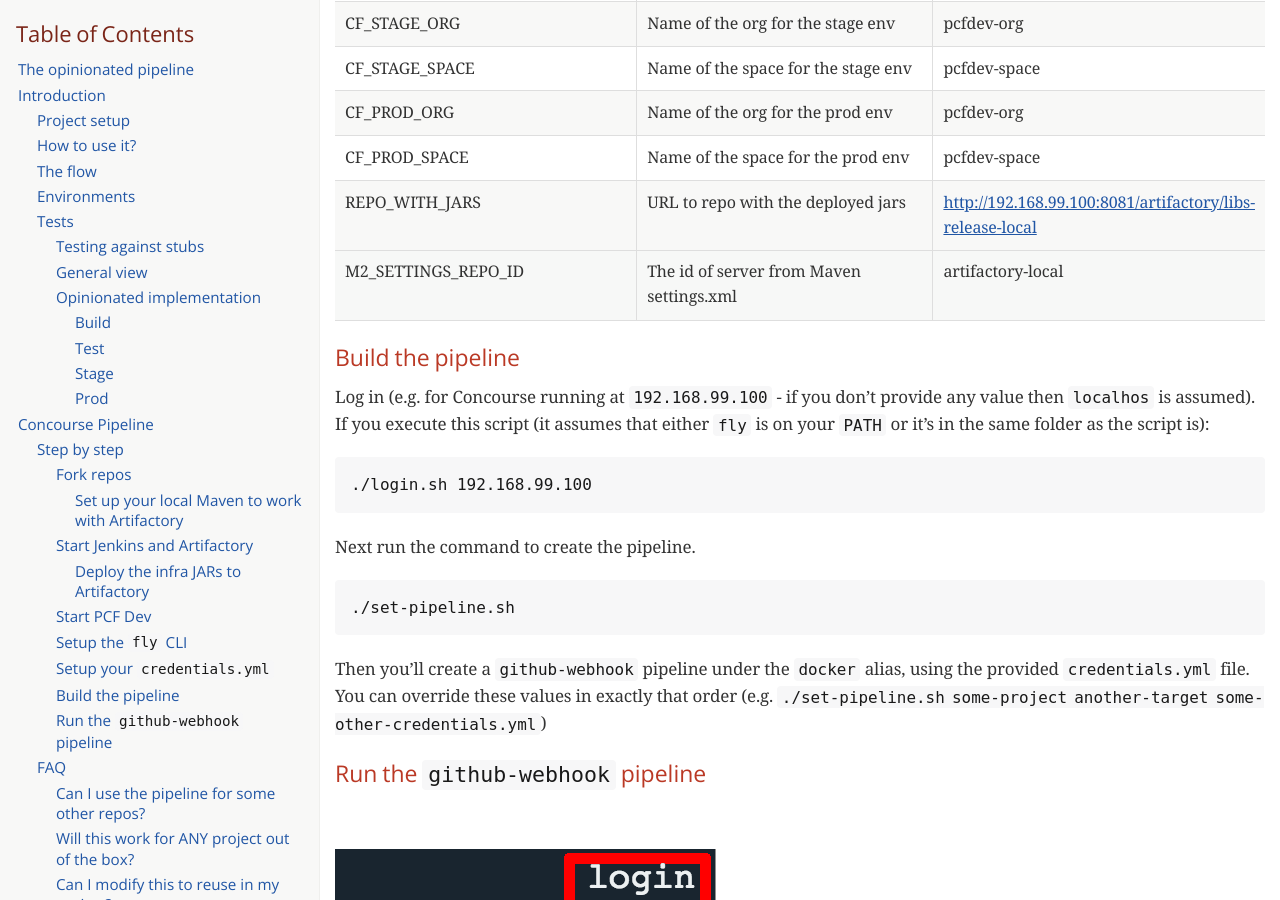
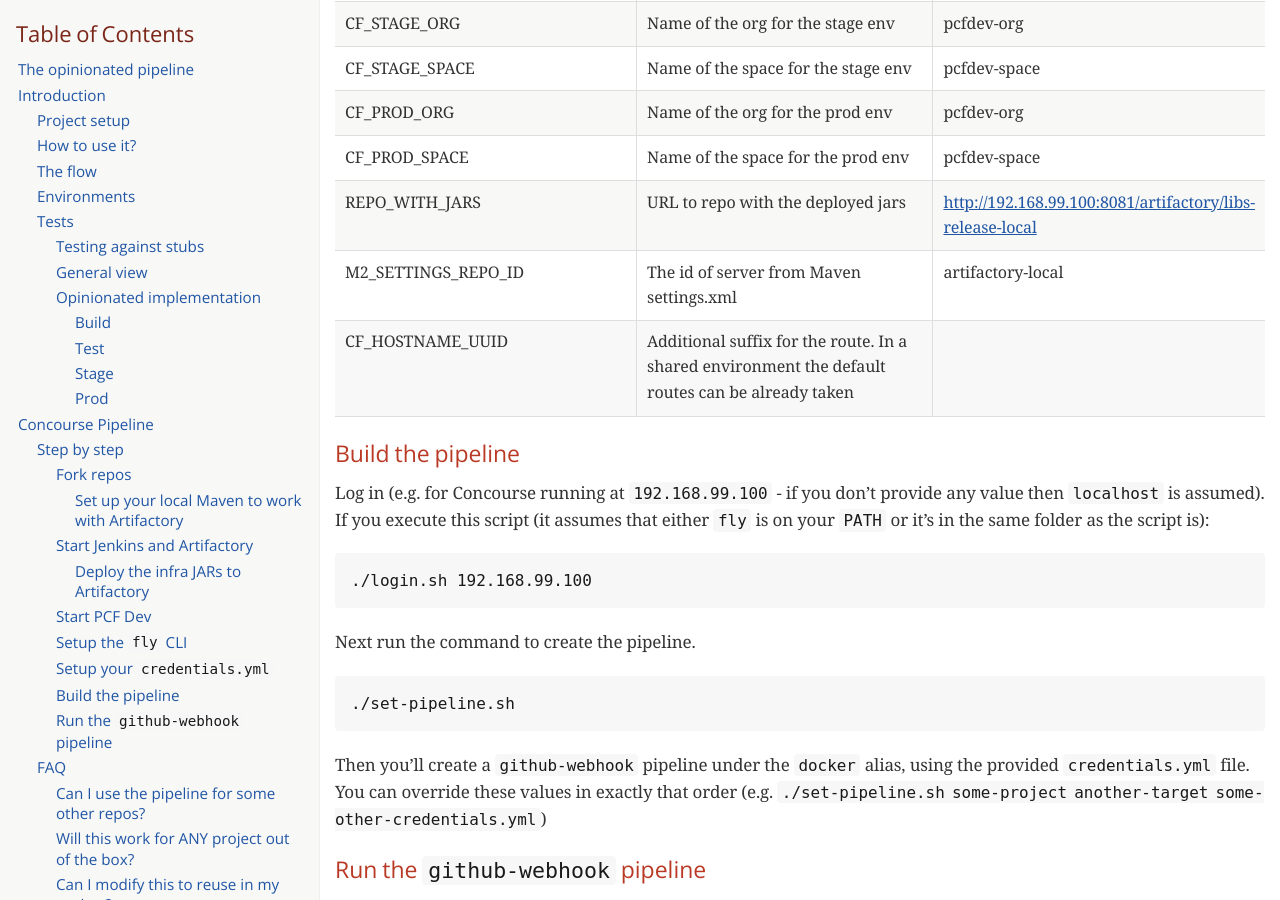
Before and after one commit to spring-attic/spring-cloud-pipelines, a Jekyll site: the page docs/spring-cloud-pipelines.html, which Jekyll copies as it is, in a window 1280 px wide and 900 px high, scrolled down 17998 px. Built offline with Jekyll 4.4.1, drawn with Linux system fonts in a browser that asks for light colours; some web fonts are replaced.

Commit message:
Added missing parameters

```diff
--- a/README.adoc
+++ b/README.adoc
@@ -562,11 +562,12 @@ Below you can see what environment variables are required by the scripts. To the
 |CF_PROD_SPACE | Name of the space for the prod env | pcfdev-space
 |REPO_WITH_JARS | URL to repo with the deployed jars | http://192.168.99.100:8081/artifactory/libs-release-local
 |M2_SETTINGS_REPO_ID | The id of server from Maven settings.xml | artifactory-local
+|CF_HOSTNAME_UUID | Additional suffix for the route. In a shared environment the default routes can be already taken |
 |======================
 
 ==== Build the pipeline
 
-Log in (e.g. for Concourse running at `192.168.99.100` - if you don't provide any value then `localhos` is assumed). If you execute this script  (it assumes that either `fly` is on your `PATH` or it's in the same folder as the script is):
+Log in (e.g. for Concourse running at `192.168.99.100` - if you don't provide any value then `localhost` is assumed). If you execute this script  (it assumes that either `fly` is on your `PATH` or it's in the same folder as the script is):
 
 [source,bash]
 ----
--- a/concourse/README.adoc
+++ b/concourse/README.adoc
@@ -206,11 +206,12 @@ Below you can see what environment variables are required by the scripts. To the
 |CF_PROD_SPACE | Name of the space for the prod env | pcfdev-space
 |REPO_WITH_JARS | URL to repo with the deployed jars | http://192.168.99.100:8081/artifactory/libs-release-local
 |M2_SETTINGS_REPO_ID | The id of server from Maven settings.xml | artifactory-local
+|CF_HOSTNAME_UUID | Additional suffix for the route. In a shared environment the default routes can be already taken |
 |======================
 
 ==== Build the pipeline
 
-Log in (e.g. for Concourse running at `192.168.99.100` - if you don't provide any value then `localhos` is assumed). If you execute this script  (it assumes that either `fly` is on your `PATH` or it's in the same folder as the script is):
+Log in (e.g. for Concourse running at `192.168.99.100` - if you don't provide any value then `localhost` is assumed). If you execute this script  (it assumes that either `fly` is on your `PATH` or it's in the same folder as the script is):
 
 [source,bash]
 ----
--- a/docs/CONCOURSE.adoc
+++ b/docs/CONCOURSE.adoc
@@ -202,11 +202,12 @@ Below you can see what environment variables are required by the scripts. To the
 |CF_PROD_SPACE | Name of the space for the prod env | pcfdev-space
 |REPO_WITH_JARS | URL to repo with the deployed jars | http://192.168.99.100:8081/artifactory/libs-release-local
 |M2_SETTINGS_REPO_ID | The id of server from Maven settings.xml | artifactory-local
+|CF_HOSTNAME_UUID | Additional suffix for the route. In a shared environment the default routes can be already taken |
 |======================
 
 ==== Build the pipeline
 
-Log in (e.g. for Concourse running at `192.168.99.100` - if you don't provide any value then `localhos` is assumed). If you execute this script  (it assumes that either `fly` is on your `PATH` or it's in the same folder as the script is):
+Log in (e.g. for Concourse running at `192.168.99.100` - if you don't provide any value then `localhost` is assumed). If you execute this script  (it assumes that either `fly` is on your `PATH` or it's in the same folder as the script is):
 
 [source,bash]
 ----
--- a/docs/spring-cloud-pipelines.html
+++ b/docs/spring-cloud-pipelines.html
@@ -1562,69 +1562,74 @@ Docker Machine IP.</p>
 </thead>
 <tfoot>
 <tr>
+<td class="tableblock halign-left valign-top"><p class="tableblock">CF_HOSTNAME_UUID</p></td>
+<td class="tableblock halign-left valign-top"><p class="tableblock">Additional suffix for the route. In a shared environment the default routes can be already taken</p></td>
+<td class="tableblock halign-left valign-top"></td>
+</tr>
+</tfoot>
+<tbody>
+<tr>
+<td class="tableblock halign-left valign-top"><p class="tableblock">CF_TEST_API_URL</p></td>
+<td class="tableblock halign-left valign-top"><p class="tableblock">The URL to the CF Api for TEST env</p></td>
+<td class="tableblock halign-left valign-top"><p class="tableblock">api.local.pcfdev.io</p></td>
+</tr>
+<tr>
+<td class="tableblock halign-left valign-top"><p class="tableblock">CF_STAGE_API_URL</p></td>
+<td class="tableblock halign-left valign-top"><p class="tableblock">The URL to the CF Api for STAGE env</p></td>
+<td class="tableblock halign-left valign-top"><p class="tableblock">api.local.pcfdev.io</p></td>
+</tr>
+<tr>
+<td class="tableblock halign-left valign-top"><p class="tableblock">CF_PROD_API_URL</p></td>
+<td class="tableblock halign-left valign-top"><p class="tableblock">The URL to the CF Api for PROD env</p></td>
+<td class="tableblock halign-left valign-top"><p class="tableblock">api.local.pcfdev.io</p></td>
+</tr>
+<tr>
+<td class="tableblock halign-left valign-top"><p class="tableblock">CF_TEST_ORG</p></td>
+<td class="tableblock halign-left valign-top"><p class="tableblock">Name of the org for the test env</p></td>
+<td class="tableblock halign-left valign-top"><p class="tableblock">pcfdev-org</p></td>
+</tr>
+<tr>
+<td class="tableblock halign-left valign-top"><p class="tableblock">CF_TEST_SPACE</p></td>
+<td class="tableblock halign-left valign-top"><p class="tableblock">Name of the space for the test env</p></td>
+<td class="tableblock halign-left valign-top"><p class="tableblock">pcfdev-space</p></td>
+</tr>
+<tr>
+<td class="tableblock halign-left valign-top"><p class="tableblock">CF_STAGE_ORG</p></td>
+<td class="tableblock halign-left valign-top"><p class="tableblock">Name of the org for the stage env</p></td>
+<td class="tableblock halign-left valign-top"><p class="tableblock">pcfdev-org</p></td>
+</tr>
+<tr>
+<td class="tableblock halign-left valign-top"><p class="tableblock">CF_STAGE_SPACE</p></td>
+<td class="tableblock halign-left valign-top"><p class="tableblock">Name of the space for the stage env</p></td>
+<td class="tableblock halign-left valign-top"><p class="tableblock">pcfdev-space</p></td>
+</tr>
+<tr>
+<td class="tableblock halign-left valign-top"><p class="tableblock">CF_PROD_ORG</p></td>
+<td class="tableblock halign-left valign-top"><p class="tableblock">Name of the org for the prod env</p></td>
+<td class="tableblock halign-left valign-top"><p class="tableblock">pcfdev-org</p></td>
+</tr>
+<tr>
+<td class="tableblock halign-left valign-top"><p class="tableblock">CF_PROD_SPACE</p></td>
+<td class="tableblock halign-left valign-top"><p class="tableblock">Name of the space for the prod env</p></td>
+<td class="tableblock halign-left valign-top"><p class="tableblock">pcfdev-space</p></td>
+</tr>
+<tr>
+<td class="tableblock halign-left valign-top"><p class="tableblock">REPO_WITH_JARS</p></td>
+<td class="tableblock halign-left valign-top"><p class="tableblock">URL to repo with the deployed jars</p></td>
+<td class="tableblock halign-left valign-top"><p class="tableblock"><a href="http://192.168.99.100:8081/artifactory/libs-release-local" class="bare">http://192.168.99.100:8081/artifactory/libs-release-local</a></p></td>
+</tr>
+<tr>
 <td class="tableblock halign-left valign-top"><p class="tableblock">M2_SETTINGS_REPO_ID</p></td>
 <td class="tableblock halign-left valign-top"><p class="tableblock">The id of server from Maven settings.xml</p></td>
 <td class="tableblock halign-left valign-top"><p class="tableblock">artifactory-local</p></td>
 </tr>
-</tfoot>
-<tbody>
-<tr>
-<td class="tableblock halign-left valign-top"><p class="tableblock">CF_TEST_API_URL</p></td>
-<td class="tableblock halign-left valign-top"><p class="tableblock">The URL to the CF Api for TEST env</p></td>
-<td class="tableblock halign-left valign-top"><p class="tableblock">api.local.pcfdev.io</p></td>
-</tr>
-<tr>
-<td class="tableblock halign-left valign-top"><p class="tableblock">CF_STAGE_API_URL</p></td>
-<td class="tableblock halign-left valign-top"><p class="tableblock">The URL to the CF Api for STAGE env</p></td>
-<td class="tableblock halign-left valign-top"><p class="tableblock">api.local.pcfdev.io</p></td>
-</tr>
-<tr>
-<td class="tableblock halign-left valign-top"><p class="tableblock">CF_PROD_API_URL</p></td>
-<td class="tableblock halign-left valign-top"><p class="tableblock">The URL to the CF Api for PROD env</p></td>
-<td class="tableblock halign-left valign-top"><p class="tableblock">api.local.pcfdev.io</p></td>
-</tr>
-<tr>
-<td class="tableblock halign-left valign-top"><p class="tableblock">CF_TEST_ORG</p></td>
-<td class="tableblock halign-left valign-top"><p class="tableblock">Name of the org for the test env</p></td>
-<td class="tableblock halign-left valign-top"><p class="tableblock">pcfdev-org</p></td>
-</tr>
-<tr>
-<td class="tableblock halign-left valign-top"><p class="tableblock">CF_TEST_SPACE</p></td>
-<td class="tableblock halign-left valign-top"><p class="tableblock">Name of the space for the test env</p></td>
-<td class="tableblock halign-left valign-top"><p class="tableblock">pcfdev-space</p></td>
-</tr>
-<tr>
-<td class="tableblock halign-left valign-top"><p class="tableblock">CF_STAGE_ORG</p></td>
-<td class="tableblock halign-left valign-top"><p class="tableblock">Name of the org for the stage env</p></td>
-<td class="tableblock halign-left valign-top"><p class="tableblock">pcfdev-org</p></td>
-</tr>
-<tr>
-<td class="tableblock halign-left valign-top"><p class="tableblock">CF_STAGE_SPACE</p></td>
-<td class="tableblock halign-left valign-top"><p class="tableblock">Name of the space for the stage env</p></td>
-<td class="tableblock halign-left valign-top"><p class="tableblock">pcfdev-space</p></td>
-</tr>
-<tr>
-<td class="tableblock halign-left valign-top"><p class="tableblock">CF_PROD_ORG</p></td>
-<td class="tableblock halign-left valign-top"><p class="tableblock">Name of the org for the prod env</p></td>
-<td class="tableblock halign-left valign-top"><p class="tableblock">pcfdev-org</p></td>
-</tr>
-<tr>
-<td class="tableblock halign-left valign-top"><p class="tableblock">CF_PROD_SPACE</p></td>
-<td class="tableblock halign-left valign-top"><p class="tableblock">Name of the space for the prod env</p></td>
-<td class="tableblock halign-left valign-top"><p class="tableblock">pcfdev-space</p></td>
-</tr>
-<tr>
-<td class="tableblock halign-left valign-top"><p class="tableblock">REPO_WITH_JARS</p></td>
-<td class="tableblock halign-left valign-top"><p class="tableblock">URL to repo with the deployed jars</p></td>
-<td class="tableblock halign-left valign-top"><p class="tableblock"><a href="http://192.168.99.100:8081/artifactory/libs-release-local" class="bare">http://192.168.99.100:8081/artifactory/libs-release-local</a></p></td>
-</tr>
 </tbody>
 </table>
 </div>
 <div class="sect3">
 <h4 id="_build_the_pipeline">Build the pipeline</h4>
 <div class="paragraph">
-<p>Log in (e.g. for Concourse running at <code>192.168.99.100</code> - if you don&#8217;t provide any value then <code>localhos</code> is assumed). If you execute this script  (it assumes that either <code>fly</code> is on your <code>PATH</code> or it&#8217;s in the same folder as the script is):</p>
+<p>Log in (e.g. for Concourse running at <code>192.168.99.100</code> - if you don&#8217;t provide any value then <code>localhost</code> is assumed). If you execute this script  (it assumes that either <code>fly</code> is on your <code>PATH</code> or it&#8217;s in the same folder as the script is):</p>
 </div>
 <div class="listingblock">
 <div class="content">
```
Also changed, not shown: concourse/pipeline.yml (+24 -0 lines), 2 other files.
